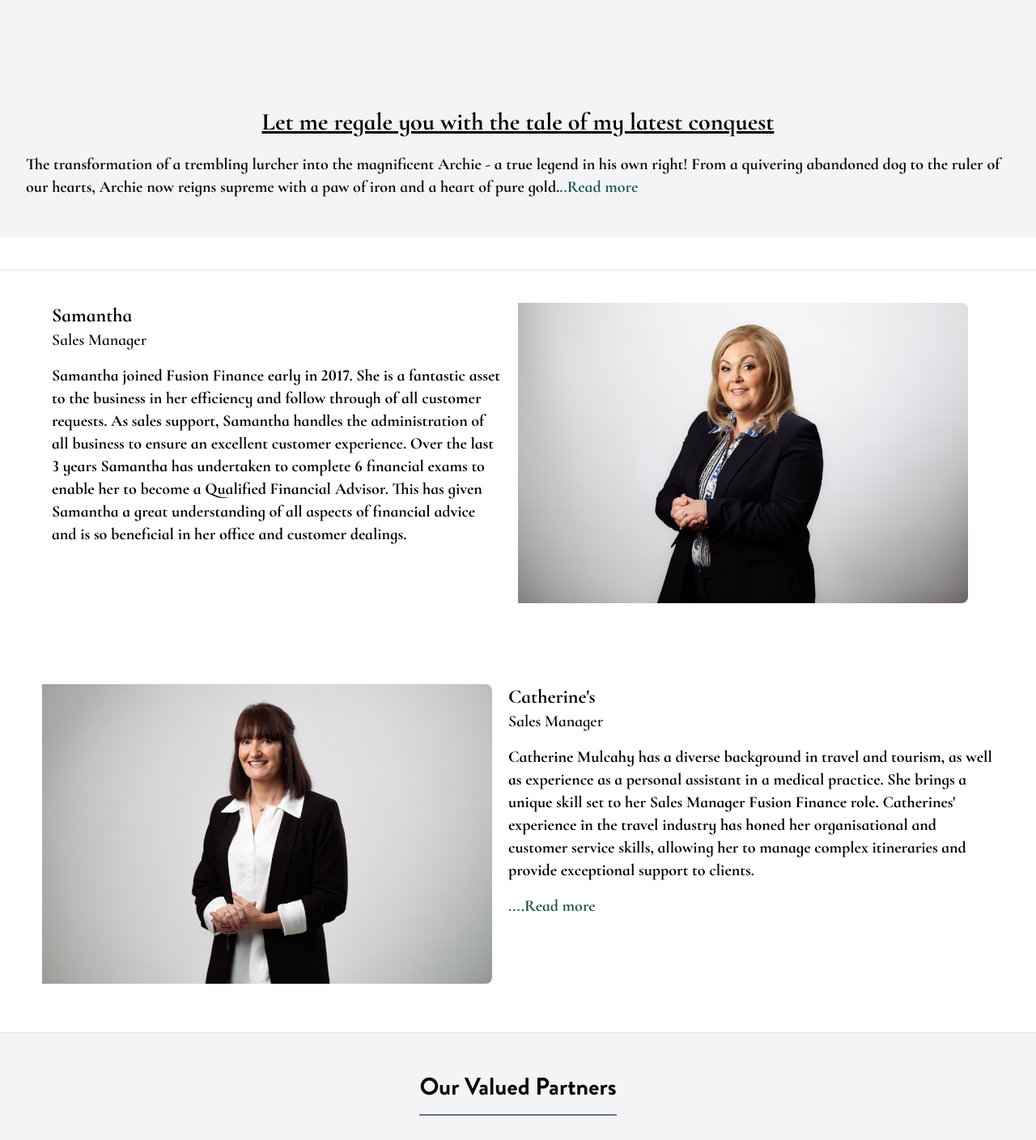
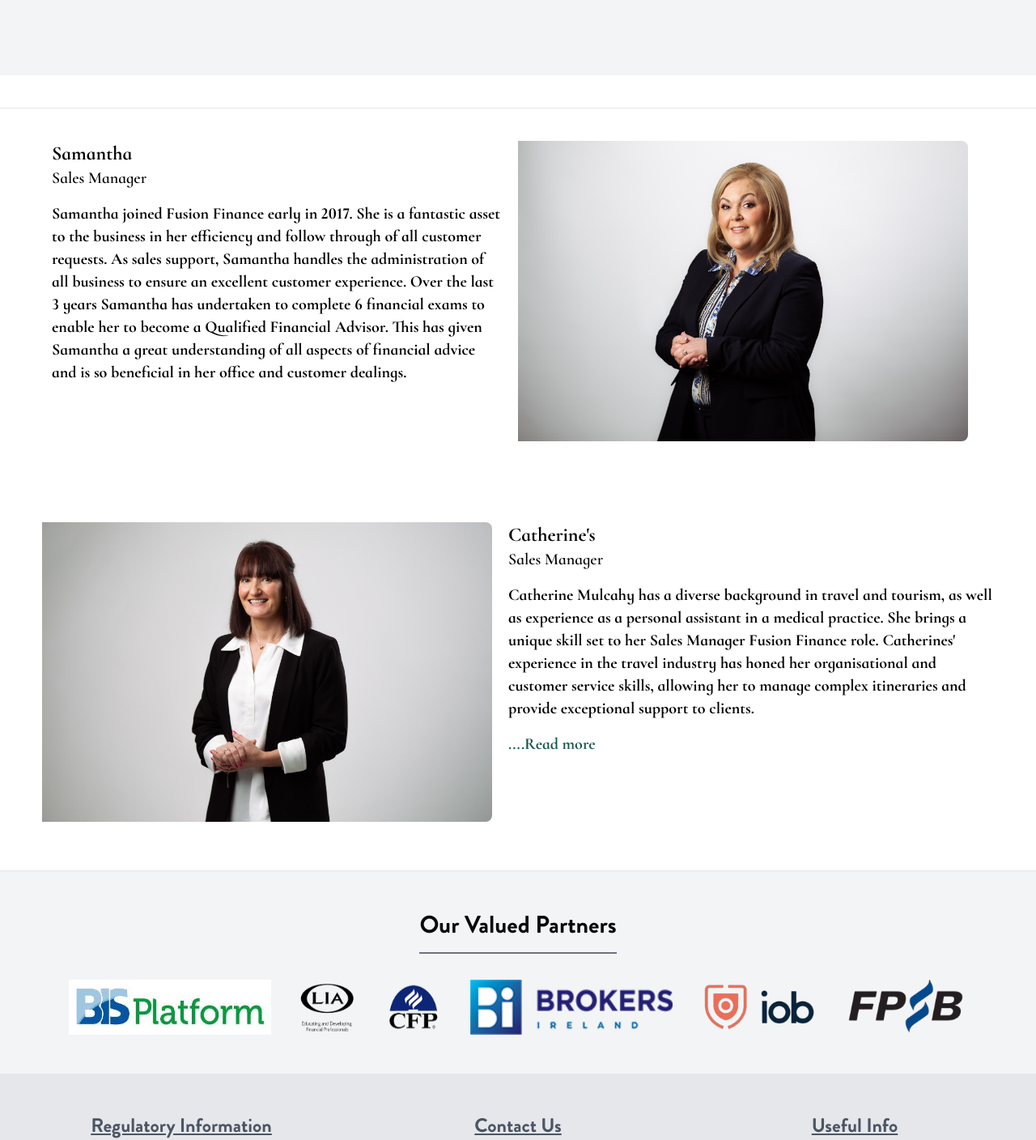
Before and after one commit to limefresh5455/fusion-finance, a Next.js app: page /about in a window 1280 px wide. Shown: the part 4020-5428 px from the top of the page at 81% size. Built offline with nearby package versions, Linux system fonts and the light colour scheme.

Commit message:
Logo fixed

```diff
--- a/src/app/about/page.tsx
+++ b/src/app/about/page.tsx
@@ -469,7 +469,7 @@ export default function About() {
             <ImageSlider />
           </div>
 
-          <div className="pb-5 cormorant-infant text-xl">
+          {/* <div className="pb-5 cormorant-infant text-xl">
             <p className="underline text-center mt-10 mb-5 font-black text-black text-3xl">
               Let me regale you with the tale of my latest conquest
             </p>
@@ -493,7 +493,7 @@ export default function About() {
                 In my world, every day is an adventure filled with laughter, love, and the pitter-patter of paws. I may not have Martha Stewart&apos;s finesse, but I&apos;ve got enough slobber and wagging tails to fill a stadium!
               </p>
             )}
-          </div>
+          </div> */}
         </div>
 
         <hr />
--- a/src/components/ui/footer/Footer.tsx
+++ b/src/components/ui/footer/Footer.tsx
@@ -24,8 +24,8 @@ export default function Footer() {
             <div className="flex flex-wrap md:flex-nowrap justify-center gap-4">
               <div className="w-full md:w-auto flex justify-center my-4 md:my-0">
                 <Image
-                  src="/logo variants/omnibroker.png"
-                  width={200}
+                  src="/logo variants/BIS-Platform-Logo.jpg"
+                  width={250}
                   height={75}
                   alt="partner1"
                   className="mx-2"
```
Also changed, not shown: public/logo variants/BIS-Platform-Logo.jpg (added).
